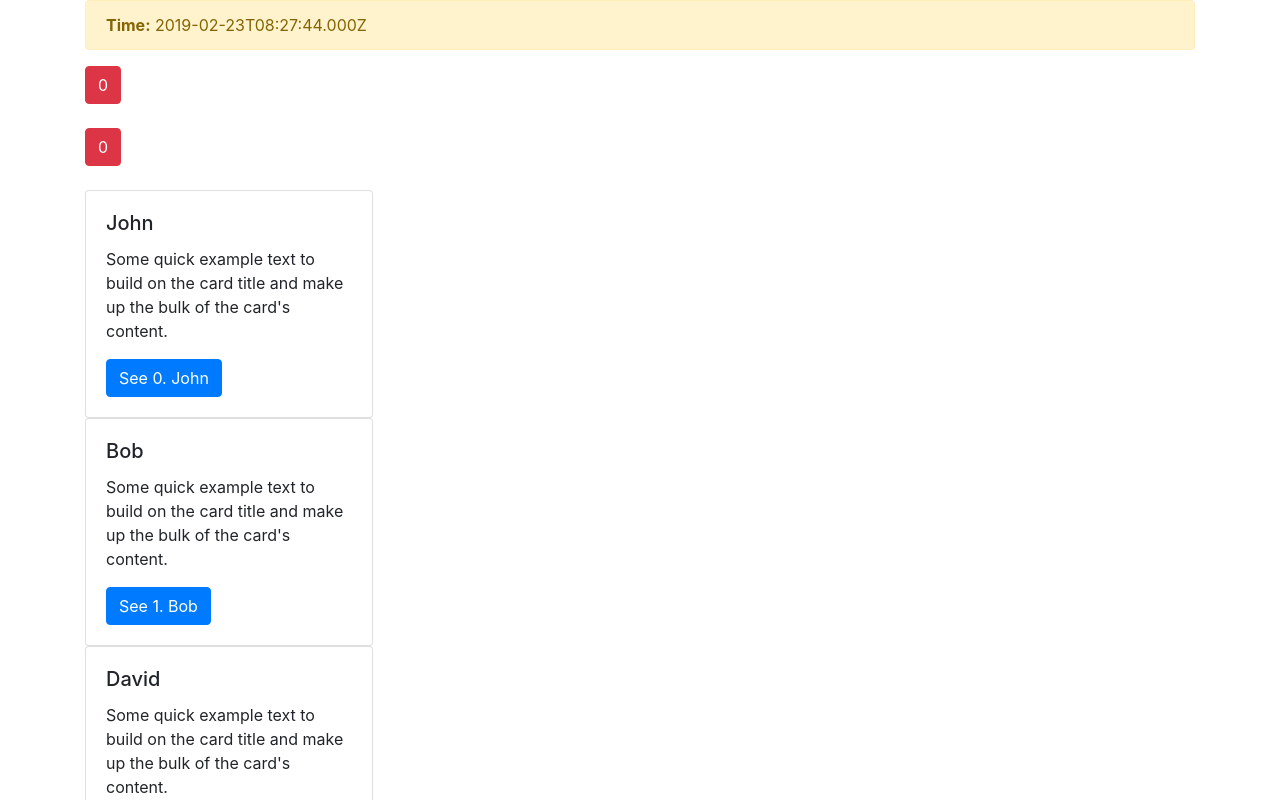
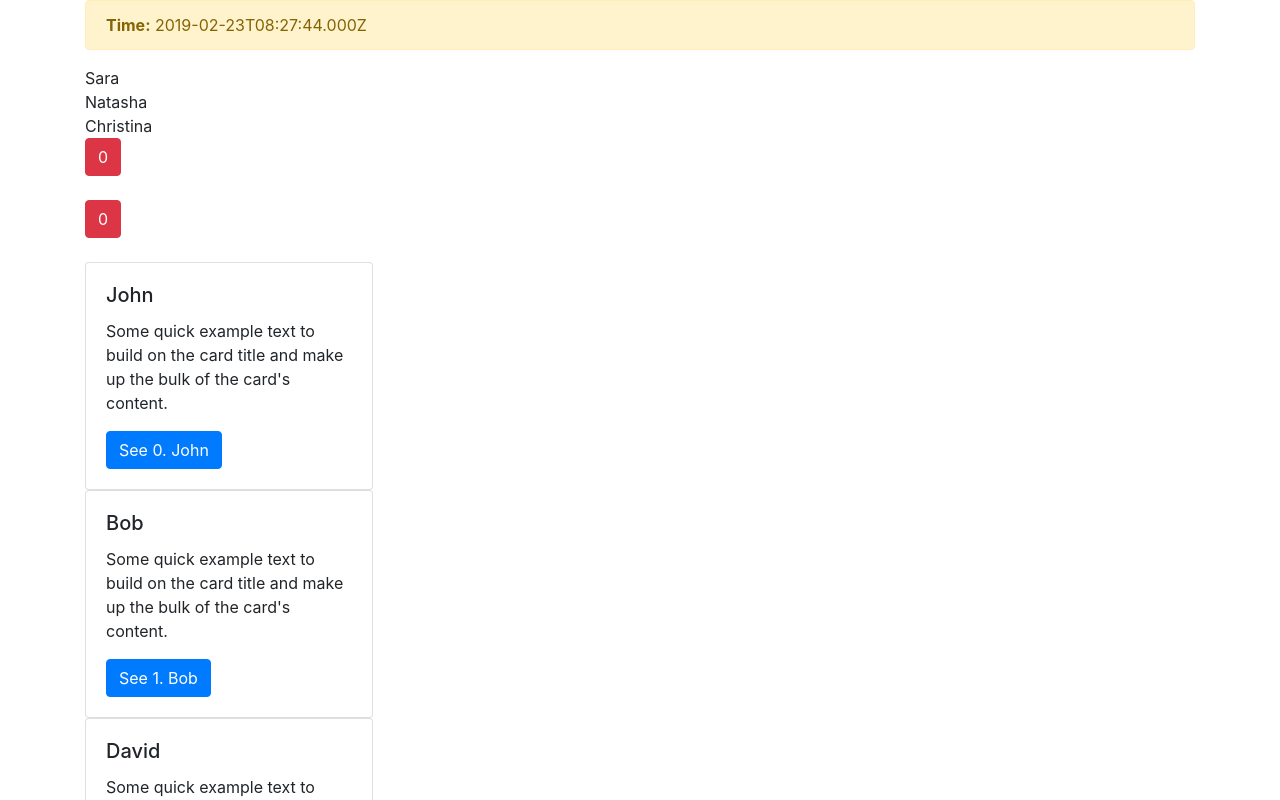
Before and after one commit to bob-smith-compass/react-final, a React (Create React App) app: page / in a window 1280 px wide. Shown: the top 800 px of the page. Built offline with nearby package versions, Linux system fonts and the light colour scheme.

Commit message:
spread operator in JSX       <SimpleList {...this.nameso} />

```diff
--- a/src/App.js
+++ b/src/App.js
@@ -5,13 +5,14 @@ import List from './components/list/List';
 import Time from './components/time/Time';
 import Button from './components/button/Button';
 import PropTypes from 'prop-types';
+import SimpleList from './components/list/SimpleList';
 
 
 class App extends Component {
   constructor() {
     super();
-    // this.names = ["Sara", "Natasha", "Christina"];
-    this.names = {a: "Sara", b:"Natasha", c:"Christina"};
+    this.names = ["Sara", "Natasha", "Christina"];
+    this.nameso = {a: "Sara", b:"Natasha", c:"Christina"};
     this.propTypes = {
       names: PropTypes.array.isRequired
     }
@@ -25,6 +26,7 @@ class App extends Component {
     return (
       <div className="container">
       <Time now={new Date().toISOString()}/>
+      <SimpleList {...this.nameso} />
       <Button /><br/>
       <Button /><br/>
         {this.props.names.map((e, i) => {
--- /dev/null
+++ b/src/components/list/SimpleList.jsx
@@ -0,0 +1,11 @@
+import React from 'react';
+
+export default function SimpleList(props) {
+    return (
+        <div>
+            <div>{props.a}</div>
+            <div>{props.b}</div>
+            <div>{props.c}</div>
+        </div>
+    )
+}
```
Also changed, not shown: 1 other file (tests, documents, lock files or other folders).
